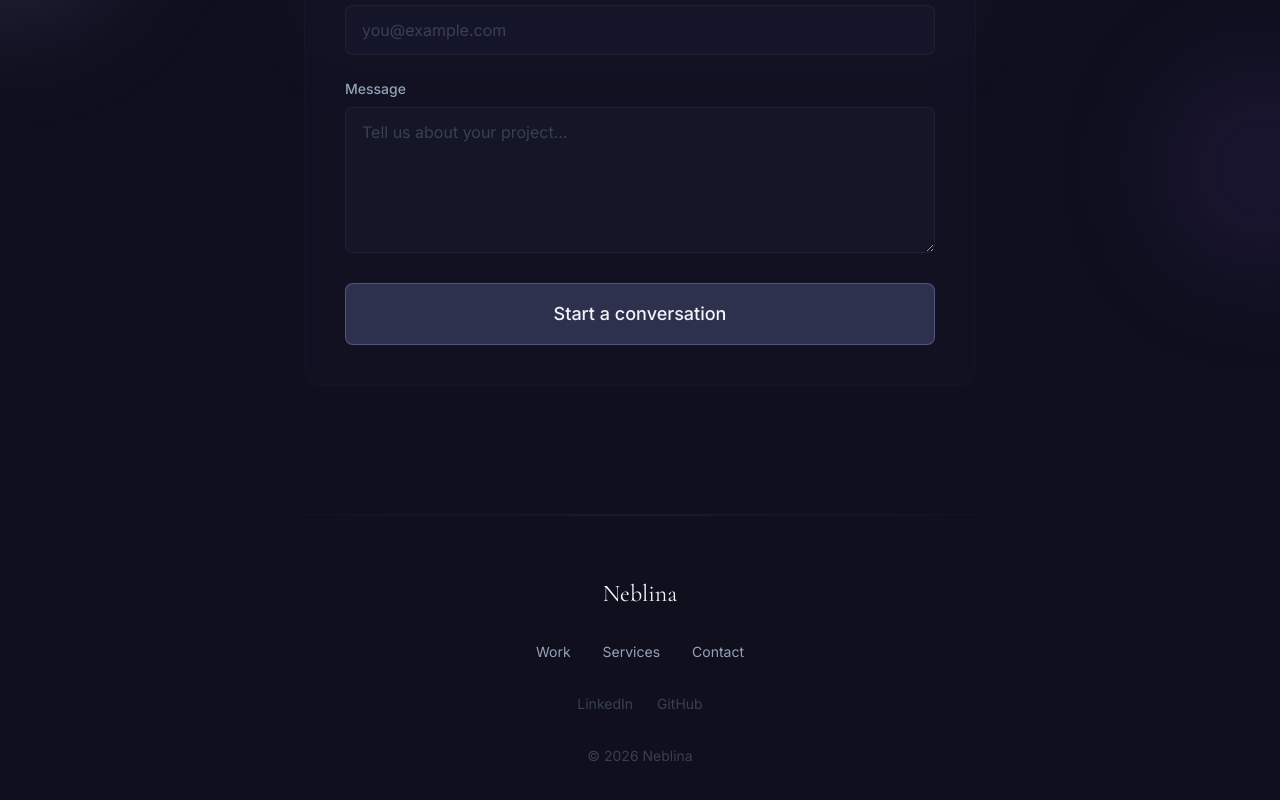
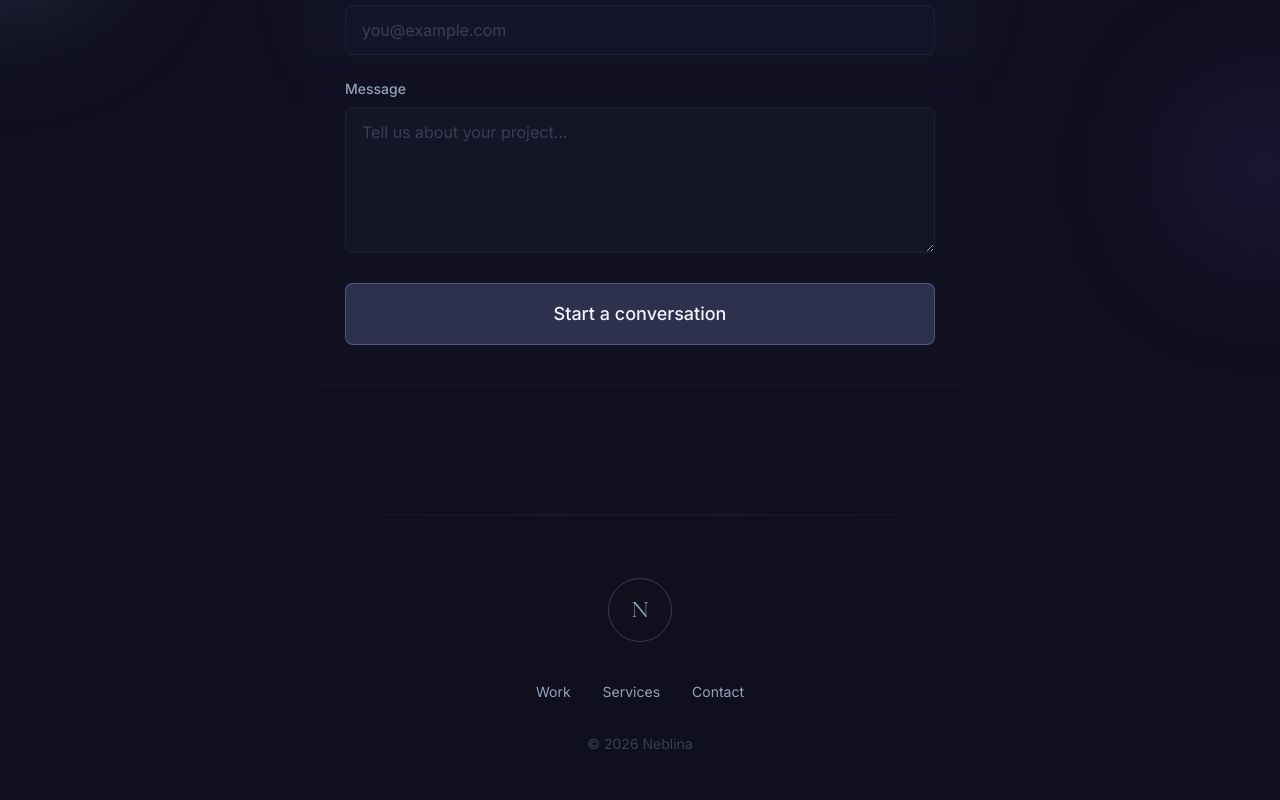
Before and after one commit to nameisbri/neblina, a Next.js app: page / in a window 1280 px wide. Shown: the part 5611-6411 px from the top of the page. Built offline with nearby package versions, Linux system fonts and the light colour scheme; no server answers.

Commit message:
Update footer with circled N logo and remove social links
Co-Authored-By: Claude Opus 4.6 <noreply@anthropic.com>

```diff
--- a/src/components/layout/Footer.tsx
+++ b/src/components/layout/Footer.tsx
@@ -6,11 +6,6 @@ const navLinks = [
   { href: '#projects', label: 'Work' },
   { href: '#services', label: 'Services' },
   { href: '#contact', label: 'Contact' },
-]
-
-const socialLinks = [
-  { href: 'https://linkedin.com/company/neblina', label: 'LinkedIn' },
-  { href: 'https://github.com/neblina-labs', label: 'GitHub' },
 ]
 
 export function Footer() {
@@ -30,9 +25,9 @@ export function Footer() {
       <div className="absolute top-0 left-1/2 -translate-x-1/2 w-3/4 h-px bg-gradient-to-r from-transparent via-particle-glow/20 to-transparent blur-[1px]" />
 
       <div className="mx-auto max-w-6xl relative z-10">
-        {/* Brand */}
+        {/* Circled N logo */}
         <motion.div
-          className="text-center mb-8"
+          className="text-center mb-10"
           initial={{ opacity: 0 }}
           whileInView={{ opacity: 1 }}
           viewport={{ once: true }}
@@ -44,9 +39,9 @@ export function Footer() {
               e.preventDefault()
               window.scrollTo({ top: 0, behavior: 'smooth' })
             }}
-            className="font-serif text-2xl text-text-primary hover:text-white transition-colors"
+            className="inline-flex items-center justify-center w-16 h-16 rounded-full border border-text-secondary/30 hover:border-text-secondary/60 transition-colors"
           >
-            Neblina
+            <span className="font-serif text-2xl text-text-secondary">N</span>
           </a>
         </motion.div>
 
@@ -56,7 +51,7 @@ export function Footer() {
           initial={{ opacity: 0, y: 10 }}
           whileInView={{ opacity: 1, y: 0 }}
           viewport={{ once: true }}
-          transition={{ duration: 0.6, delay: 0.1 }}
+          transition={{ duration: 0.6, delay: 0.15 }}
         >
           {navLinks.map((link) => (
             <a
@@ -69,27 +64,6 @@ export function Footer() {
             </a>
           ))}
         </motion.nav>
-
-        {/* Social links */}
-        <motion.div
-          className="flex justify-center gap-6 mb-8"
-          initial={{ opacity: 0, y: 10 }}
-          whileInView={{ opacity: 1, y: 0 }}
-          viewport={{ once: true }}
-          transition={{ duration: 0.6, delay: 0.15 }}
-        >
-          {socialLinks.map((link) => (
-            <a
-              key={link.href}
-              href={link.href}
-              target="_blank"
-              rel="noopener noreferrer"
-              className="text-sm text-fog-mid hover:text-text-secondary transition-colors"
-            >
-              {link.label}
-            </a>
-          ))}
-        </motion.div>
 
         {/* Legal */}
         <motion.div
```
